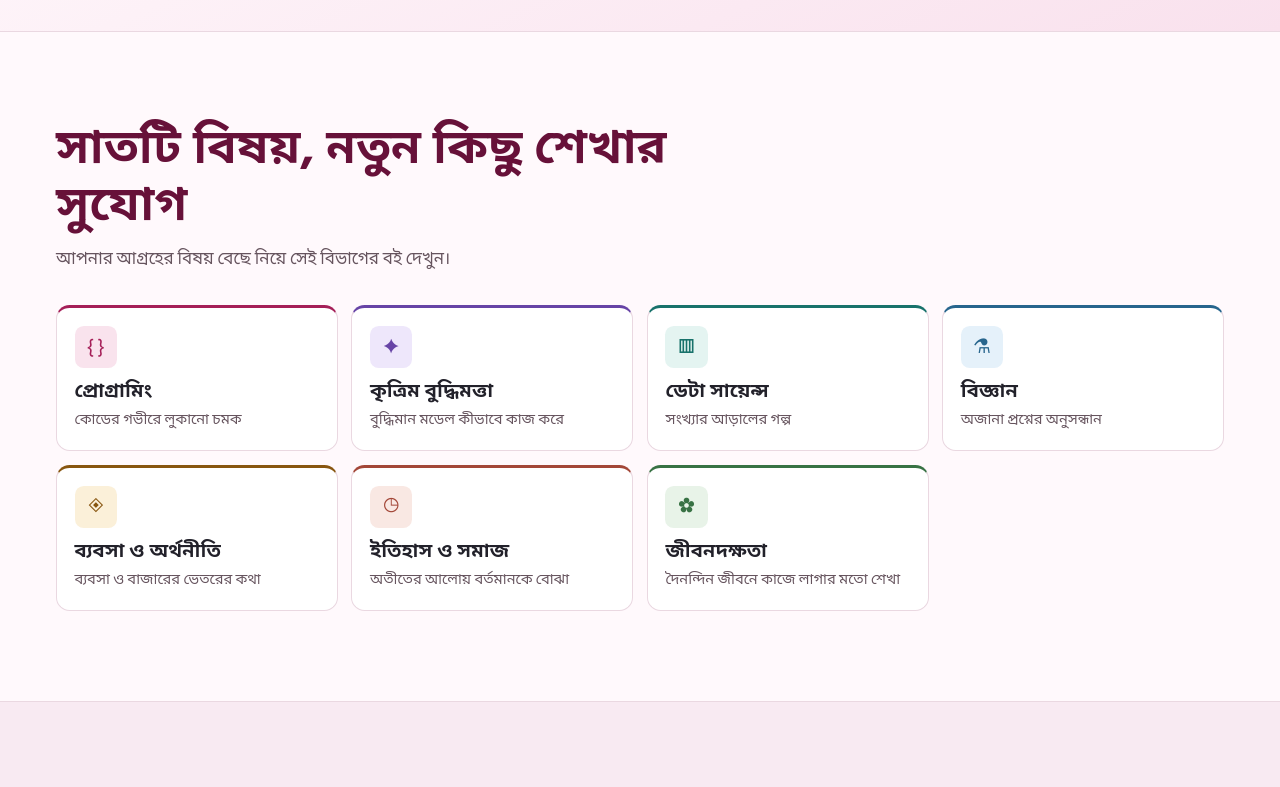
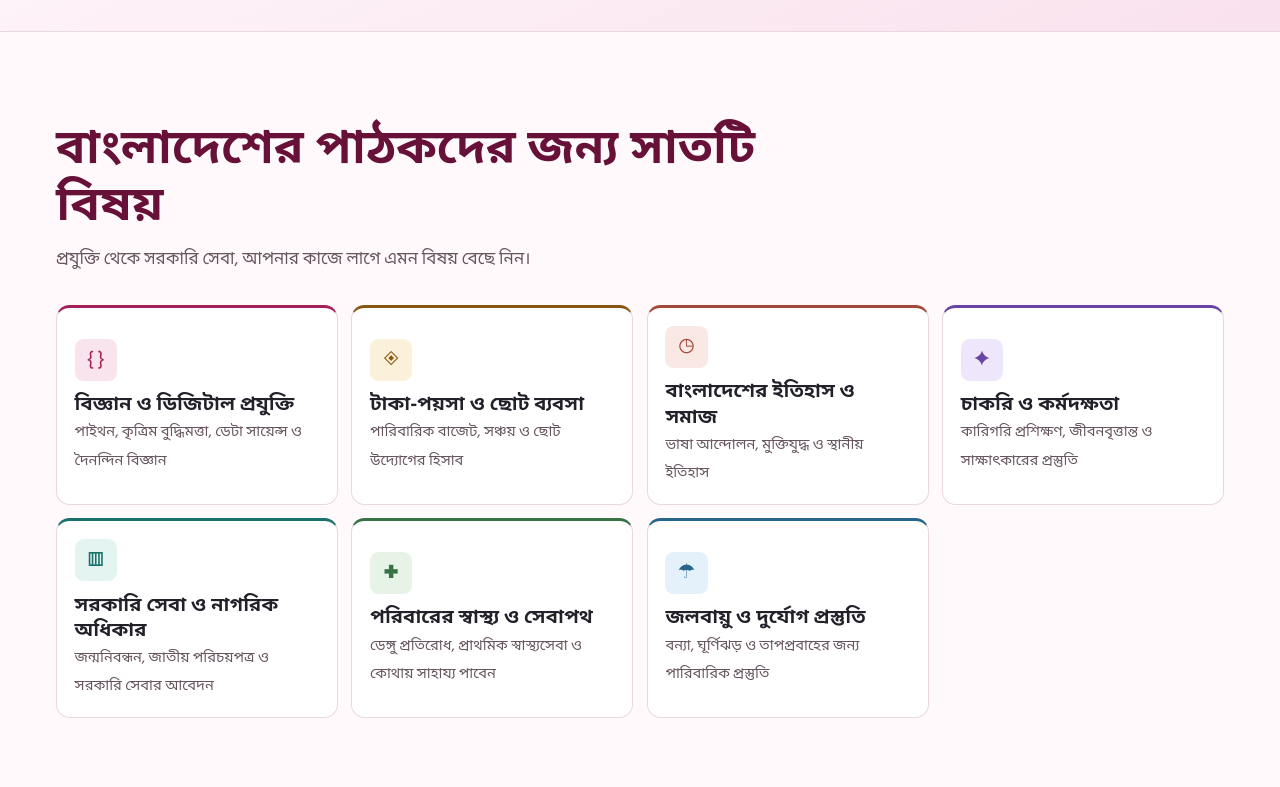
Before and after one commit to 7-pata/7-pata.github.io, a plain HTML site: page index.html in a window 1280 px wide. Shown: the part 740-1527 px from the top of the page. Drawn offline with Linux system fonts and the light colour scheme.

Commit message:
Localize library topics, support cards, and favicon

```diff
--- a/config.js
+++ b/config.js
@@ -2,19 +2,19 @@
 window.SEVENUP = {
   author: 'অর্নব',
   facebook: '', // https://www.facebook.com/your-page
-  payments: { bkash: '', nagad: '', rocket: '01860066158' },
+  payments: { bkash: '01860066158', nagad: '01860066158', rocket: '01860066158' },
   categories: [
-    { id: 'programming', title: 'প্রোগ্রামিং', icon: '{ }', accent: 'rose', summary: 'কোডের গভীরে লুকানো চমক' },
-    { id: 'ai', title: 'কৃত্রিম বুদ্ধিমত্তা', icon: '✦', accent: 'violet', summary: 'বুদ্ধিমান মডেল কীভাবে কাজ করে' },
-    { id: 'data', title: 'ডেটা সায়েন্স', icon: '▥', accent: 'teal', summary: 'সংখ্যার আড়ালের গল্প' },
-    { id: 'science', title: 'বিজ্ঞান', icon: '⚗', accent: 'blue', summary: 'অজানা প্রশ্নের অনুসন্ধান' },
-    { id: 'business', title: 'ব্যবসা ও অর্থনীতি', icon: '◈', accent: 'amber', summary: 'ব্যবসা ও বাজারের ভেতরের কথা' },
-    { id: 'history', title: 'ইতিহাস ও সমাজ', icon: '◷', accent: 'brick', summary: 'অতীতের আলোয় বর্তমানকে বোঝা' },
-    { id: 'skills', title: 'জীবনদক্ষতা', icon: '✿', accent: 'green', summary: 'দৈনন্দিন জীবনে কাজে লাগার মতো শেখা' }
+    { id: 'technology', title: 'বিজ্ঞান ও ডিজিটাল প্রযুক্তি', icon: '{ }', accent: 'rose', summary: 'পাইথন, কৃত্রিম বুদ্ধিমত্তা, ডেটা সায়েন্স ও দৈনন্দিন বিজ্ঞান' },
+    { id: 'business', title: 'টাকা-পয়সা ও ছোট ব্যবসা', icon: '◈', accent: 'amber', summary: 'পারিবারিক বাজেট, সঞ্চয় ও ছোট উদ্যোগের হিসাব' },
+    { id: 'history', title: 'বাংলাদেশের ইতিহাস ও সমাজ', icon: '◷', accent: 'brick', summary: 'ভাষা আন্দোলন, মুক্তিযুদ্ধ ও স্থানীয় ইতিহাস' },
+    { id: 'careers', title: 'চাকরি ও কর্মদক্ষতা', icon: '✦', accent: 'violet', summary: 'কারিগরি প্রশিক্ষণ, জীবনবৃত্তান্ত ও সাক্ষাৎকারের প্রস্তুতি' },
+    { id: 'services', title: 'সরকারি সেবা ও নাগরিক অধিকার', icon: '▥', accent: 'teal', summary: 'জন্মনিবন্ধন, জাতীয় পরিচয়পত্র ও সরকারি সেবার আবেদন' },
+    { id: 'health', title: 'পরিবারের স্বাস্থ্য ও সেবাপথ', icon: '✚', accent: 'green', summary: 'ডেঙ্গু প্রতিরোধ, প্রাথমিক স্বাস্থ্যসেবা ও কোথায় সাহায্য পাবেন' },
+    { id: 'climate', title: 'জলবায়ু ও দুর্যোগ প্রস্তুতি', icon: '☂', accent: 'blue', summary: 'বন্যা, ঘূর্ণিঝড় ও তাপপ্রবাহের জন্য পারিবারিক প্রস্তুতি' }
   ],
   books: [
-    { id:'python', categoryId:'programming', title:'পাইথনের অজানা যত কাণ্ড', category:'প্রোগ্রামিং', summary:'সাধারণ কোডের অপ্রত্যাশিত ফল, লুকানো আচরণ আর বাস্তব উদাহরণ।', cover:'assets/python.svg', pdf:'', volume:'০১', tags:['পাইথন','প্রোগ্রামিং','কোড','Python'] },
-    { id:'data', categoryId:'data', title:'সংখ্যার আড়ালের গল্প', category:'ডেটা সায়েন্স', summary:'সংখ্যা কীভাবে ভুল পথে নেয়, পরিসংখ্যানের ব্যতিক্রম ও তথ্যের ফাঁদ।', cover:'assets/data-science.svg', pdf:'', volume:'০২', tags:['ডেটা','পরিসংখ্যান','বিশ্লেষণ','Data Science'] },
-    { id:'ml', categoryId:'ai', title:'যখন মডেল ভুল করে', category:'এআই ও মেশিন লার্নিং', summary:'৯৯% নির্ভুলতা কেন যথেষ্ট নয়? মডেল ব্যর্থতার চমকপ্রদ কারণ।', cover:'assets/machine-learning.svg', pdf:'', volume:'০৩', tags:['এআই','মেশিন লার্নিং','মডেল','Machine Learning','AI'] }
+    { id:'python', categoryId:'technology', title:'পাইথনের অজানা যত কাণ্ড', category:'প্রোগ্রামিং', summary:'সাধারণ কোডের অপ্রত্যাশিত ফল, লুকানো আচরণ আর বাস্তব উদাহরণ।', cover:'assets/python.svg', pdf:'', volume:'০১', tags:['পাইথন','প্রোগ্রামিং','কোড','Python'] },
+    { id:'data', categoryId:'technology', title:'সংখ্যার আড়ালের গল্প', category:'ডেটা সায়েন্স', summary:'সংখ্যা কীভাবে ভুল পথে নেয়, পরিসংখ্যানের ব্যতিক্রম ও তথ্যের ফাঁদ।', cover:'assets/data-science.svg', pdf:'', volume:'০২', tags:['ডেটা','পরিসংখ্যান','বিশ্লেষণ','Data Science'] },
+    { id:'ml', categoryId:'technology', title:'যখন মডেল ভুল করে', category:'এআই ও মেশিন লার্নিং', summary:'৯৯% নির্ভুলতা কেন যথেষ্ট নয়? মডেল ব্যর্থতার চমকপ্রদ কারণ।', cover:'assets/machine-learning.svg', pdf:'', volume:'০৩', tags:['এআই','মেশিন লার্নিং','মডেল','Machine Learning','AI'] }
   ]
 };
--- a/index.html
+++ b/index.html
@@ -17,13 +17,13 @@
   <meta property="og:image:height" content="630">
   <meta property="og:image:alt" content="৭ পাতা বাংলা ডিজিটাল গ্রন্থাগারের গোলাপি প্রচ্ছদ">
   <meta name="twitter:card" content="summary_large_image">
-  <link rel="icon" href="assets/favicon.svg" type="image/svg+xml">
+  <link rel="icon" href="assets/favicon.svg?v=7-pata-bn" type="image/svg+xml">
   <link rel="preconnect" href="https://fonts.googleapis.com">
   <link rel="preconnect" href="https://fonts.gstatic.com" crossorigin>
   <link href="https://fonts.googleapis.com/css2?family=Hind+Siliguri:wght@400;500;600;700&display=swap" rel="stylesheet">
-  <link rel="stylesheet" href="styles.css?v=20261123">
-  <script defer src="config.js?v=20261123"></script>
-  <script defer src="script.js?v=20261123"></script>
+  <link rel="stylesheet" href="styles.css?v=bangladesh-topics">
+  <script defer src="config.js?v=bangladesh-topics"></script>
+  <script defer src="script.js?v=bangladesh-topics"></script>
 </head>
 <body id="home">
   <a class="skip" href="#main">মূল অংশে যান</a>
@@ -72,8 +72,8 @@
     <section class="section" id="segments" aria-labelledby="segments-title">
       <div class="wrap">
         <div class="section-head">
-          <h2 id="segments-title">সাতটি বিষয়, নতুন কিছু শেখার সুযোগ</h2>
-          <p>আপনার আগ্রহের বিষয় বেছে নিয়ে সেই বিভাগের বই দেখুন।</p>
+          <h2 id="segments-title">বাংলাদেশের পাঠকদের জন্য সাতটি বিষয়</h2>
+          <p>প্রযুক্তি থেকে সরকারি সেবা, আপনার কাজে লাগে এমন বিষয় বেছে নিন।</p>
         </div>
         <ul class="segment-grid" id="categoryGrid"></ul>
       </div>
@@ -129,20 +129,20 @@
           <p>নম্বর কপি করে আপনার অ্যাপ থেকে পাঠান</p>
         </div>
         <div class="payments">
+          <article class="pay-card bkash">
+            <h3>বিকাশ</h3>
+            <span class="pay-status" id="number-bkash" dir="ltr">01860066158</span>
+            <button class="button primary" data-method="bkash" type="button" hidden>নম্বর কপি করুন</button>
+          </article>
+          <article class="pay-card nagad">
+            <h3>নগদ</h3>
+            <span class="pay-status" id="number-nagad" dir="ltr">01860066158</span>
+            <button class="button primary" data-method="nagad" type="button" hidden>নম্বর কপি করুন</button>
+          </article>
           <article class="pay-card rocket">
             <h3>রকেট</h3>
             <span class="pay-status" id="number-rocket" dir="ltr">01860066158</span>
             <button class="button primary" data-method="rocket" type="button" hidden>নম্বর কপি করুন</button>
-          </article>
-          <article class="pay-card bkash">
-            <h3>বিকাশ</h3>
-            <span class="pay-status" id="number-bkash">নম্বর শীঘ্রই যুক্ত হবে</span>
-            <button class="button primary" data-method="bkash" type="button" hidden>নম্বর কপি করুন</button>
-          </article>
-          <article class="pay-card nagad">
-            <h3>নগদ</h3>
-            <span class="pay-status" id="number-nagad">নম্বর শীঘ্রই যুক্ত হবে</span>
-            <button class="button primary" data-method="nagad" type="button" hidden>নম্বর কপি করুন</button>
           </article>
         </div>
         <p class="support-note">আপনার সহায়তা সম্পূর্ণ ঐচ্ছিক। সব বই ও শিক্ষামূলক রিসোর্স বিনামূল্যে পাওয়া যাবে।</p>
--- a/script.js
+++ b/script.js
@@ -170,7 +170,7 @@
     return false;
   }
 
-  for (const [method, name] of [['rocket', 'রকেট'], ['bkash', 'বিকাশ'], ['nagad', 'নগদ']]) {
+  for (const [method, name] of [['bkash', 'বিকাশ'], ['nagad', 'নগদ'], ['rocket', 'রকেট']]) {
     const display = select(`#number-${method}`);
     const button = select(`[data-method="${method}"]`);
     const number = String(config.payments?.[method] ?? display.textContent).trim();
--- a/styles.css
+++ b/styles.css
@@ -145,8 +145,7 @@ button { cursor: pointer; }
 .support h2 span { color: var(--pink); }
 .pay-card { display: flex; flex-direction: column; align-items: flex-start; gap: .55rem; background: white; border: 1px solid var(--line); border-radius: .85rem; padding: 1.25rem; }
 .pay-card h3 { color: var(--burgundy); }
-.pay-card.rocket { border-color: #ad77b4; box-shadow: var(--shadow); }
-.rocket .pay-status:not(.unavailable) { color: #5d2566; font: 700 clamp(1.25rem, 2.8vw, 1.85rem)/1.4 system-ui, sans-serif; letter-spacing: .035em; font-variant-numeric: tabular-nums; user-select: all; }
+.pay-status[dir="ltr"]:not(.unavailable) { color: var(--burgundy); font: 700 clamp(1.25rem, 2.8vw, 1.85rem)/1.4 system-ui, sans-serif; letter-spacing: .035em; font-variant-numeric: tabular-nums; user-select: all; }
 .pay-status { color: var(--muted); }
 .pay-card .button { margin-top: .25rem; }
 .support-note { margin-top: 1.2rem; color: var(--muted); }
```
Also changed, not shown: assets/favicon.svg.
